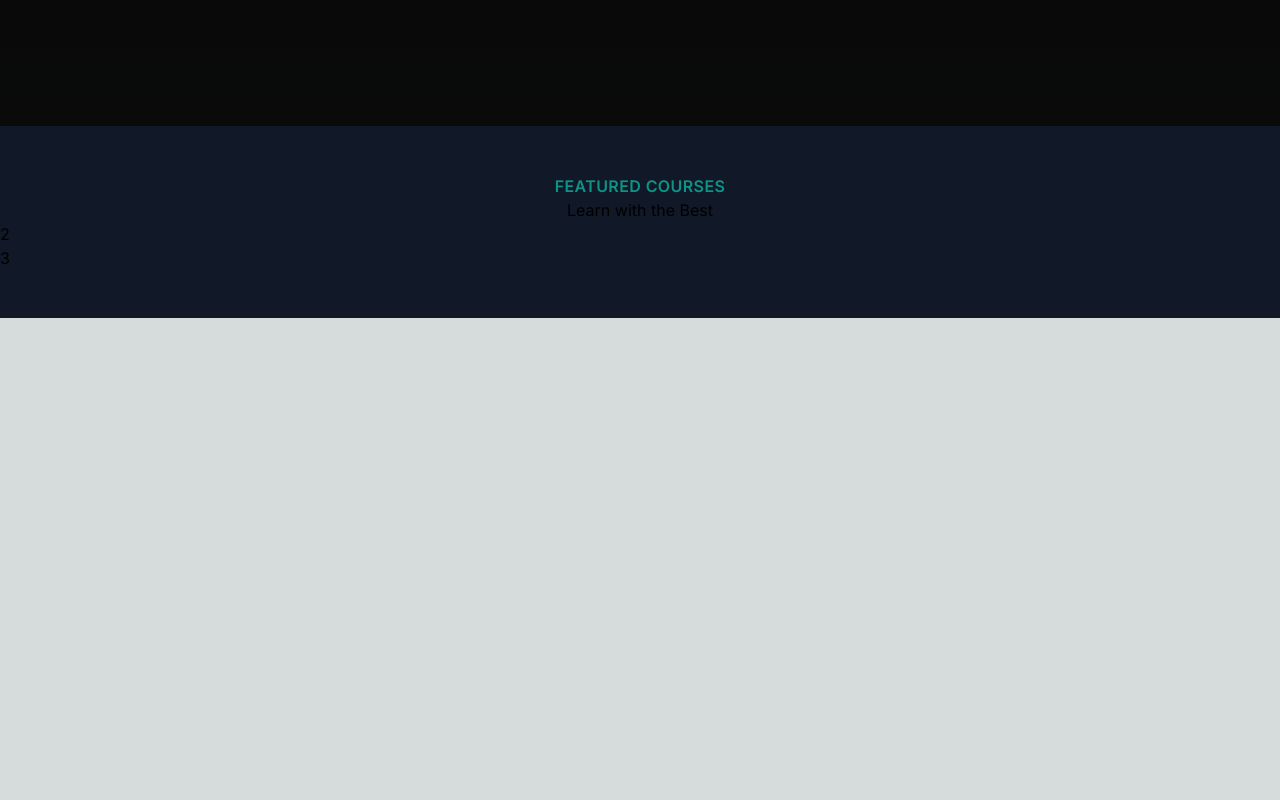
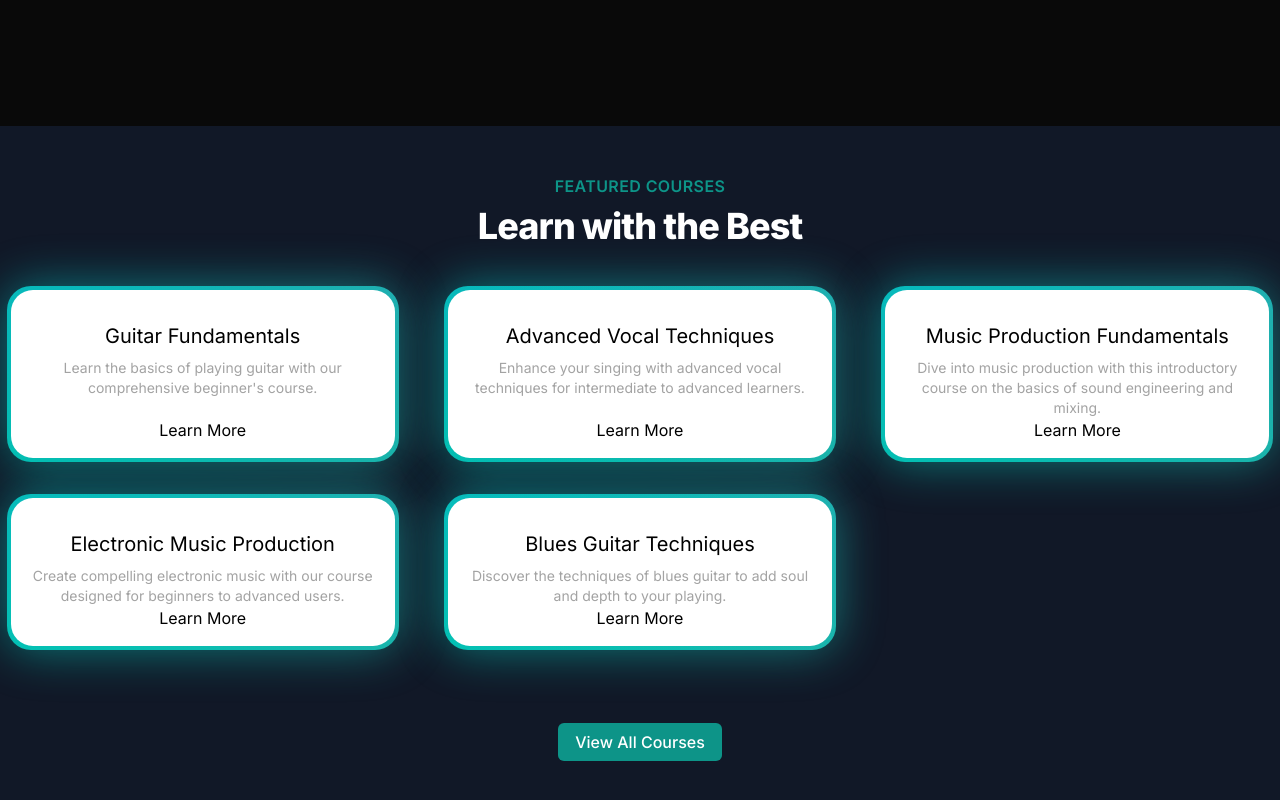
Before and after one commit to himu004/next-portfolio, a Next.js app: page / in a window 1280 px wide. Shown: the part 514-1314 px from the top of the page. Before the commit the page ends 832 px from the top, so only its background shows below. Built offline with nearby package versions, Linux system fonts and the light colour scheme.

Commit message:
Featured Course Section Added

```diff
--- a/src/app/components/FeaturedCourses.tsx
+++ b/src/app/components/FeaturedCourses.tsx
@@ -1,18 +1,59 @@
+'use client'
+import Link from "next/link"
 import courseData from "../../data/music_courses.json"
+import { BackgroundGradient } from "./ui/background-gradient"
+
+interface Course {
+        id: number,
+        title: string,
+        slug: string,
+        description: string,
+        price: number,
+        instructor: string,
+        isFeatured: boolean,
+}
+
 function FeaturedCourses() {
+
+    const featuredCourses = courseData.courses.filter((course:Course) => course.isFeatured)
+
   return (
     <div className="py-12 bg-gray-900">
         <div>
             <div className="text-center">
                 <h2 className="text-base text-teal-600 font-semibold tracking-wide uppercase">Featured Courses</h2>
-                <p>Learn with the Best</p>
+                <p className="mt-2 text-3xl leading-8 font-extrabold tracking-tight text-white sm:text-4xl">Learn with the Best</p>
             </div>
         </div>
-        <div>
-            2
+        <div className="mt-10">
+            <div className="grid grid-cols-1 sm:grid-cols-2 lg:grid-cols-3 gap-8 justify-center">
+                {featuredCourses.map((course:Course) => (
+                    <div key={course.id} className="flex justify-center">
+                        <BackgroundGradient
+                        className="flex flex-col rounded-[22px] bg-white dark:bg-zinc-900 overflow-hidden h-full max-w-sm"
+                        >
+                            <div className="p-4 sm:p6 flex flex-col items-center text-center flex-grow">
+                                <p className="text-lg sm:text-xl text-black mt-4 mb-2 dark:text-neutral-200">
+                                    {course.title}
+                                </p>
+                                <p className="text-sm text-neutral-400 flex-grow">
+                                    {course.description}
+                                </p>
+                                <Link href={`/couses/${course.slug}`}>
+                                    Learn More
+                                </Link>
+                            </div>
+                        </BackgroundGradient>
+                    </div>
+                ))}
+            </div>
         </div>
-        <div>
-            3
+        <div className="mt-20 text-center">
+            <Link href={"/courses"}
+            className="px-4 py-2 bg-teal-600 border border-transparent rounded-md text-base font-medium text-white hover:bg-teal-700"
+            >
+                View All Courses
+            </Link>
         </div>
     </div>
   )
```
